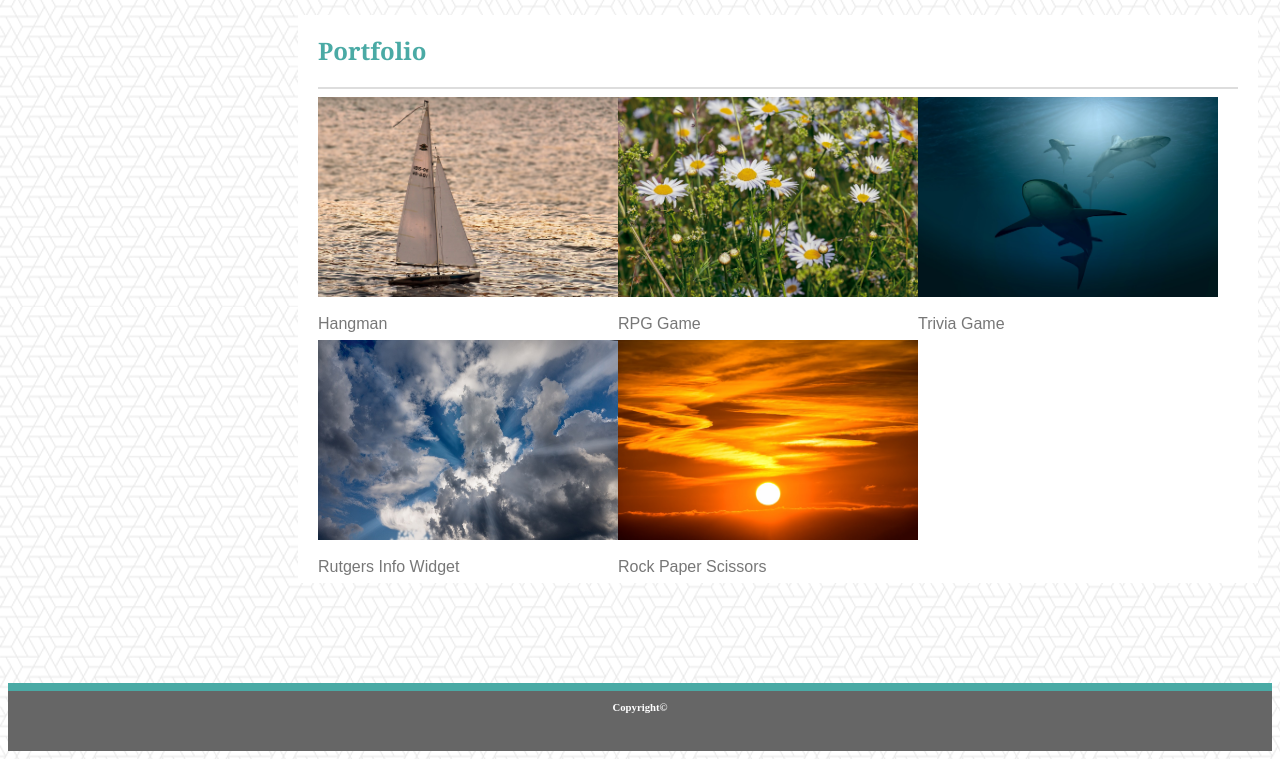
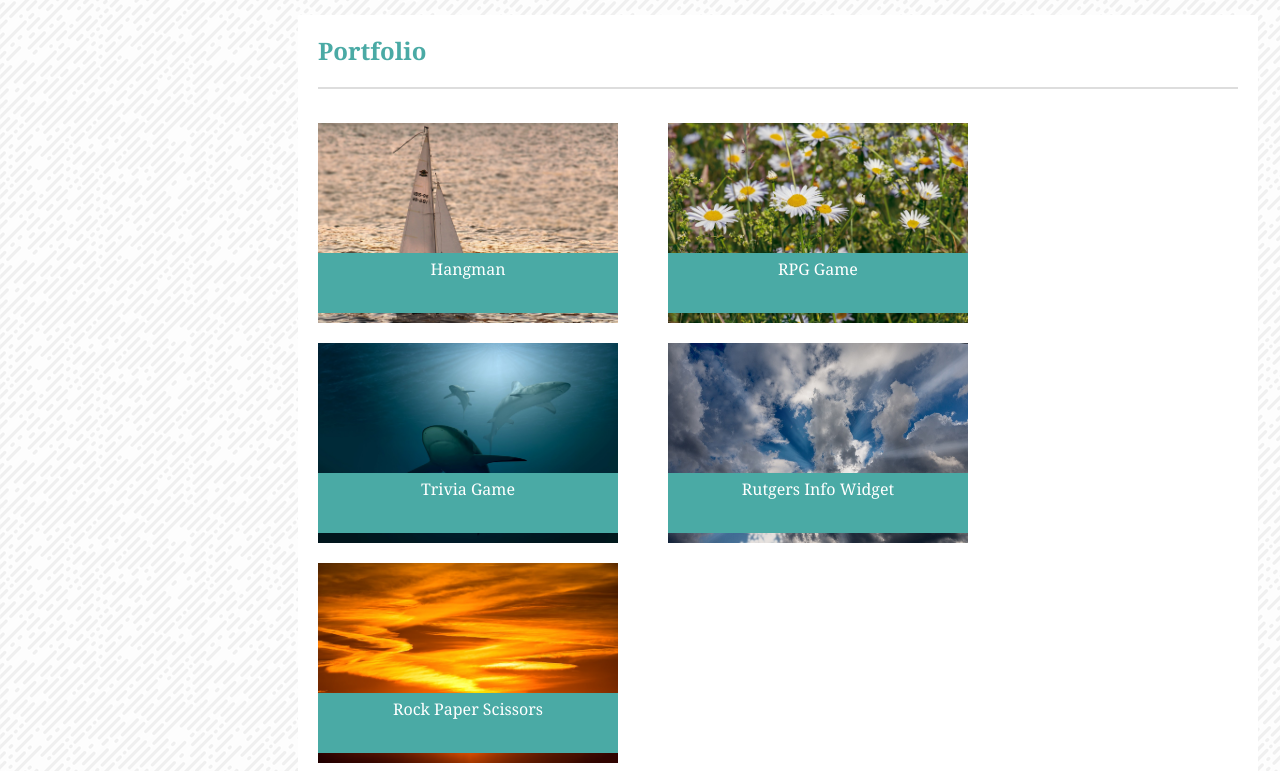
Before and after one commit to jmgerow/Basic-Portfolio, a plain HTML site: page portfolio.html in a window 1280 px wide. Shown: the part 93-864 px from the top of the page. Drawn offline with Linux system fonts and the light colour scheme.

Commit message:
monday updates

```diff
--- a/assets/css/style.css
+++ b/assets/css/style.css
@@ -3,7 +3,7 @@
     font-size: 16px;
     line-height: 32px;
     color: rgb(7, 7, 7);
-    background-image: url("../images/what-the-hex.png");
+    background-image: url("../images/funky-lines.png");
   }
 
   header {
@@ -17,6 +17,7 @@
     margin-bottom: 100px;
     color: #333;
     background: #ffffff;
+    z-index: 4;
   }
 
   #name {
@@ -50,6 +51,7 @@
   a {
     font-family: 'Arial', 'Helvetica Neue', Helvetica, sans-serif;
     color: #777777;
+    text-decoration: none;
   }
 
   #aboutme {
@@ -127,30 +129,10 @@
     font-family: 'Arial', 'Helvetica Neue', Helvetica, sans-serif;
   }
 
-  #hangman{
-    float: left;
-  }
-
-  #rpggame{
-    float: left;
-  }
-
-  #tiviagame{
-    float: left;
-  }
-
-  #rutgers{
-    float: left;
-  }
-
-  #rockpaperscissors{
-    float: left;
-  }
 
   #copyright{
 
-    margin-top: 80px;
-    color: #ffffff;
+     color: #b6b3b3;
   }
 
   #footerbar {
@@ -166,11 +148,104 @@
     clear: both;
     position: static;
     text-align: center;
-
     bottom: 0px;
     left: 0px;
     margin-top: -50px;
-    width:100;
+    width:100%;
     height:60px;
     background:#666666;
+
  }
+
+ .box-set {
+  clear: both;
+  position: relative;
+  height: 700px;
+
+
+}
+
+.box {
+  position: absolute;
+  width: 300px;
+  height: 60px;
+  text-align: center;
+  color: #ffffff;
+  background: #4aaaa5;
+  font-family: 'Georgia', Times, Times New Roman, serif;
+
+}
+
+.box-1 {
+  top: 10px;
+  left: -20px;
+  z-index: 1;
+  display: inline-block;
+}
+
+.box-2 {
+  top: 140px;
+  left: -20px;
+  z-index: 3;
+}
+
+.box-3 {
+  top: 10px;
+  left: 330px;
+  z-index: 1;
+}
+
+.box-4 {
+  top: 140px;
+  left: 330px;
+  z-index: 3;
+}
+.box-5 {
+  top: 230px;
+  left: -20px;
+  z-index: 1;
+}
+
+.box-6 {
+  top: 360px;
+  left: -20px;
+  z-index: 3;
+}
+
+.box-7 {
+  top: 230px;
+  left: 330px;
+  z-index: 1;
+}
+
+.box-8 {
+  top: 360px;
+  left: 330px;
+  z-index: 3;
+}
+
+.box-9 {
+  top: 450px;
+  left: -20px;
+  z-index: 1
+}
+
+.box-10 {
+  top: 580px;
+  left: -20px;
+  z-index: 3;
+}
+
+
+
+.button {
+    clear: both;
+    background: #4aaaa5;
+    border: none;
+    padding: 5px 15px;
+    color: white;
+    text-align: center;
+    text-decoration: none;
+    display: inline-block;
+    font-size: 14px;
+}
--- a/portfolio.html
+++ b/portfolio.html
@@ -3,7 +3,7 @@
 
 <head>
   <meta charset="UTF-8">
-  <title>Portfolio</title>
+  <title>Justin Gerow</title>
   <link rel="stylesheet" type="text/css" href="assets/css/style.css">
 </head>
 
@@ -14,8 +14,8 @@
           <h1>Justin Gerow</h1>
         </div>
         <div id="navigation">
-            <a href="index.html">About</a>
-            <a href="portfolio.html">Portfolio</a>
+            <a href="index.html">About</a>&nbsp;&nbsp;&nbsp;|&nbsp;&nbsp;&nbsp;
+            <a href="portfolio.html">Portfolio</a>&nbsp;&nbsp;&nbsp;|&nbsp;&nbsp;&nbsp;
             <a href="contact.html">Contact</a>
         </div>
         <hr2>
@@ -32,33 +32,39 @@
   <section id="main">
 
 
-      <div id="paragraph">
+      <div class="box-set">
               <!-- Row 1 -->
-            <div id="hangman">
+            <figure class="box box-1">
                 <img src="assets/images/boat.jpg" Alt=Link width="300" height="200">
-                <br>Hangman
-            </div>
-            <div id="rpggame">
+            </figure>
+
+            <figure class="box box-2">Hangman</figure>
+
+            <figure class="box box-3">
                 <img src="assets/images/daisies.jpg" Alt=Link width="300" height="200">
-                <br>RPG Game
-            </div>
+            </figure>
+
+            <figure class="box box-4">RPG Game</figure>
 
               <!-- Row 2 -->
-            <div id="triviagame">
+            <figure class="box box-5">
                 <img src="assets/images/sharks.jpg" Alt=Link width="300" height="200">
-                <br>Trivia Game
-            </div>
+            </figure>
 
-            <div id="rutgers">
+            <figure class="box box-6">Trivia Game</figure>
+
+            <figure class="box box-7">
                 <img src="assets/images/sky.jpg" Alt=Link width="300" height="200">
-                <br>Rutgers Info Widget
-            </div>
+            </figure>
+
+            <figure class="box box-8">Rutgers Info Widget</figure>
 
               <!-- Row 3 -->
-            <div id="rockpaperscissors">
+            <figure class="box box-9">
                 <img src="assets/images/sunset.jpg" Alt=Link width="300" height="200">
-                <br>Rock Paper Scissors
-            </div>
+            </figure>
+
+            <figure class="box box-10">Rock Paper Scissors</figure>
 
         </div>
     </section>
```
Also changed, not shown: contact.html (+5 -3 lines), index.html (+9 -4 lines), assets/images/dark-grey-terrazzo.png (added), assets/images/funky-lines.png (added).
